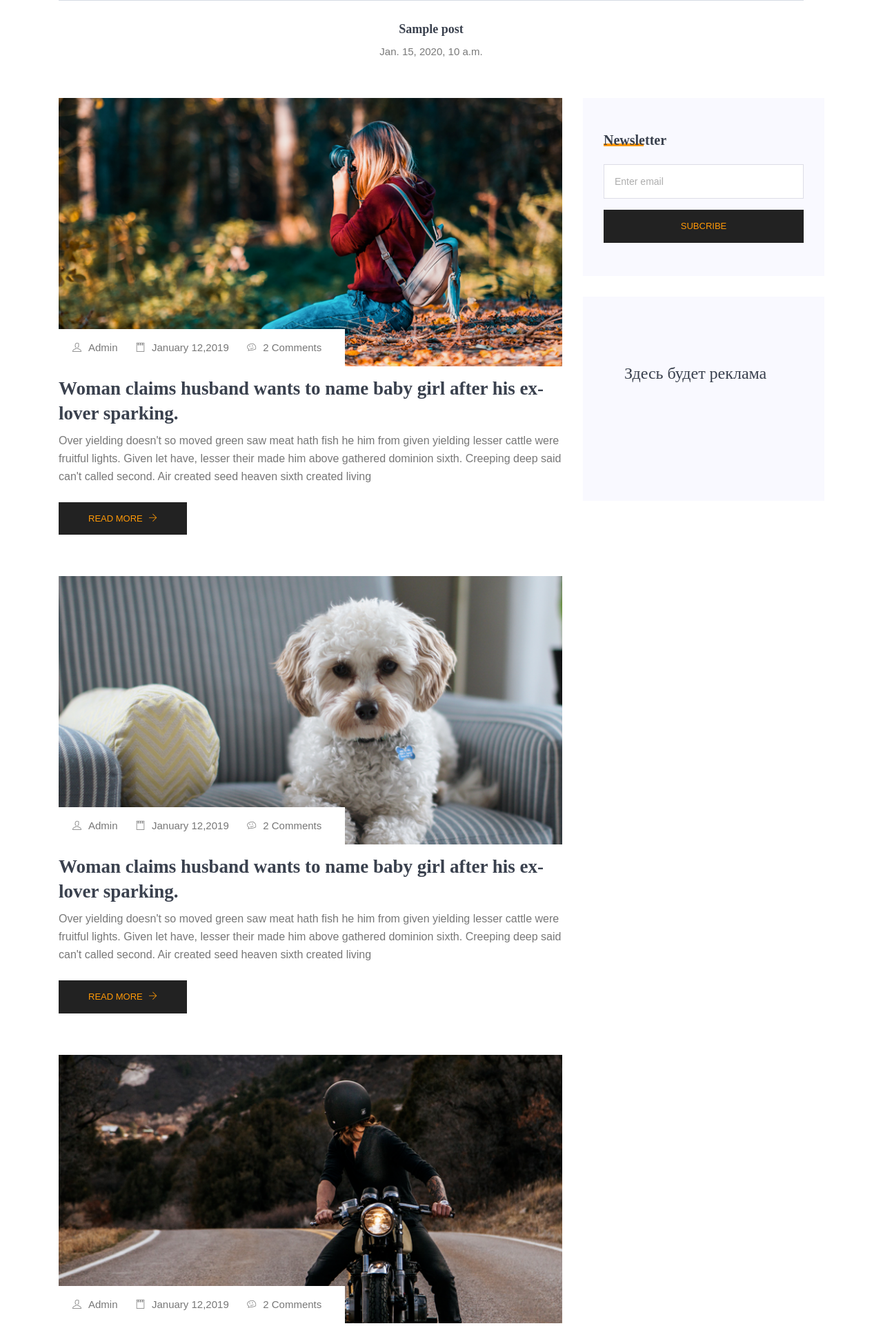
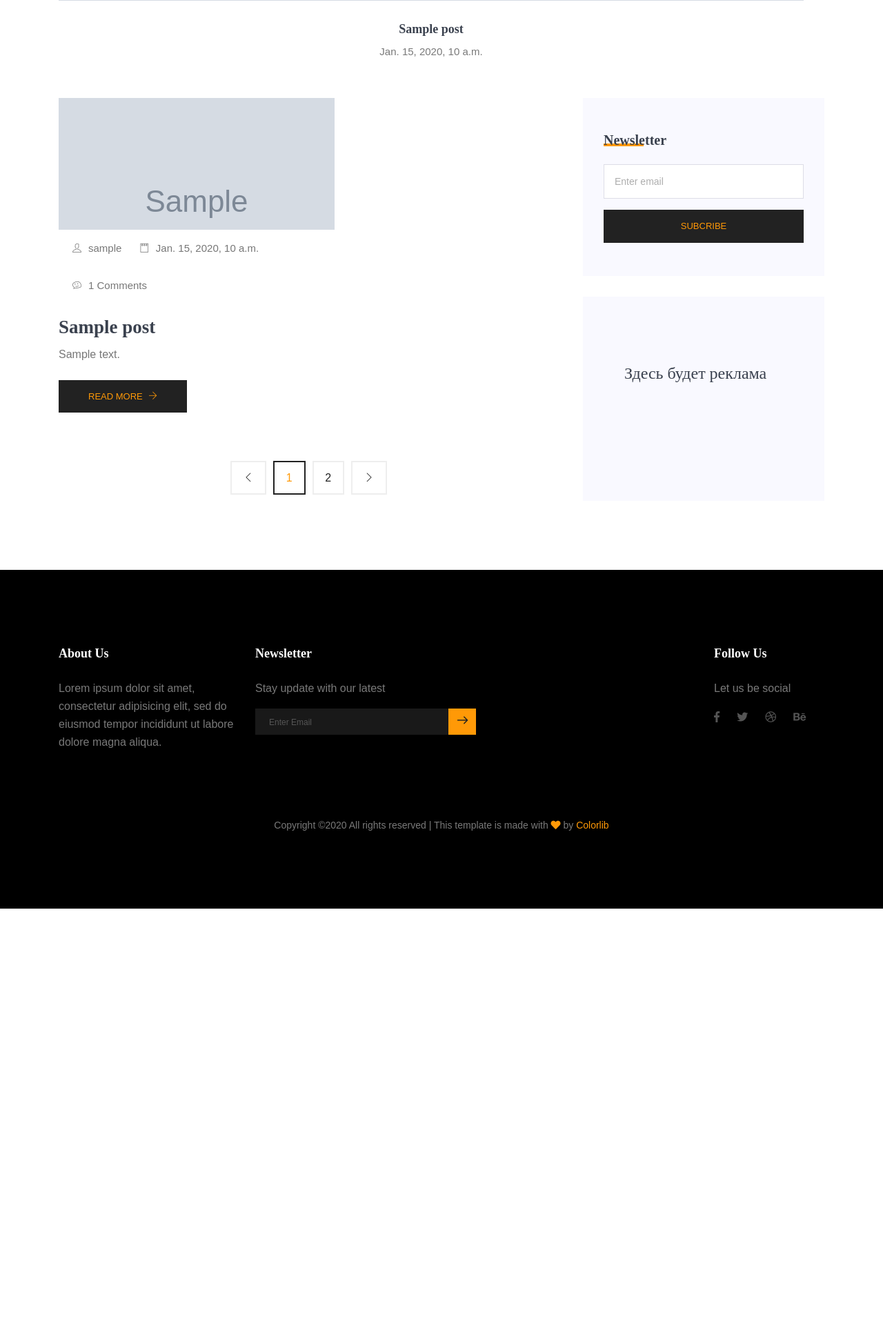
Before and after one commit to tumkir/sensive-blog, a Django app: page / in a window 1280 px wide. Shown: the part 1473-3395 px from the top of the page at 69% size. After the commit the page ends 2790 px from the top, so only its background shows below. Run offline with Django 3.2, Linux system fonts and the light colour scheme; tables that the repository leaves empty hold one stand-in row (values such as "Sample post"); grey boxes marked "Sample" are stand-in pictures; parts of the project's set-up code (start-up, migrations or seed data) failed here and were passed over; some libraries are stand-ins or nearby versions.

Commit message:
Render posts on index page

```diff
--- a/liza-backend/templates/index.html
+++ b/liza-backend/templates/index.html
@@ -14,6 +14,7 @@
 </head>
 
 <body>
+
   <!--================Header Menu Area =================-->
   <header class="header_area">
     <div class="main_menu">
@@ -69,7 +70,11 @@
           <div class="flex-fill" style="margin-right: 30px;">
             <div class="card blog__slide text-center">
               <div class="blog__slide__img">
-                <img class="card-img rounded-0" src="{{post.image_url}}" alt="">
+                {% if post.image_url %}
+                  <img class="card-img rounded-0" src="{{post.image_url}}" alt="">
+                {% else %}
+                  <img class="card-img rounded-0" src="{% static "img/banner/blog.png" %}" alt="">
+                {% endif %}
               </div>
               <div class="blog__slide__content">
                 <h3><a href="#">{{post.title}}</a></h3>
@@ -88,80 +93,28 @@
       <div class="container">
         <div class="row">
           <div class="col-lg-8">
+            {% for post in fresh_posts %}
+
             <div class="single-recent-blog-post">
               <div class="thumb">
-                <img class="img-fluid" src="{% static "img/blog/blog1.png" %}" alt="">
+                {% if post.image_url %}
+                  <img class="img-fluid" src="{{post.image_url}}" alt="">
+                {% else %}
+                  <img class="img-fluid" src="{% static "img/banner/blog.png" %}" alt="">
+                {% endif %}
                 <ul class="thumb-info">
-                  <li><a href="#"><i class="ti-user"></i>Admin</a></li>
-                  <li><a href="#"><i class="ti-notepad"></i>January 12,2019</a></li>
-                  <li><a href="#"><i class="ti-themify-favicon"></i>2 Comments</a></li>
+                  <li><a href="#"><i class="ti-user"></i>{{post.author}}</a></li>
+                  <li><a href="#"><i class="ti-notepad"></i>{{post.published_at}}</a></li>
+                  <li><a href="#"><i class="ti-themify-favicon"></i>{{post.comments_amount}} Comments</a></li>
                 </ul>
               </div>
               <div class="details mt-20">
-                <h3>Woman claims husband wants to name baby girl after his ex-lover sparking.</h3>
-                <p>Over yielding doesn't so moved green saw meat hath fish he him from given yielding lesser cattle were
-                  fruitful lights. Given let have, lesser their made him above gathered dominion sixth. Creeping deep
-                  said can't called second. Air created seed heaven sixth created living</p>
+                <h3>{{post.title}}</h3>
+                <p>{{post.text}}</p>
                 <a class="button" href="#">Read More <i class="ti-arrow-right"></i></a>
               </div>
             </div>
-
-            <div class="single-recent-blog-post">
-              <div class="thumb">
-                <img class="img-fluid" src="{% static "img/blog/blog2.png" %}" alt="">
-                <ul class="thumb-info">
-                  <li><a href="#"><i class="ti-user"></i>Admin</a></li>
-                  <li><a href="#"><i class="ti-notepad"></i>January 12,2019</a></li>
-                  <li><a href="#"><i class="ti-themify-favicon"></i>2 Comments</a></li>
-                </ul>
-              </div>
-              <div class="details mt-20">
-                <h3>Woman claims husband wants to name baby girl after his ex-lover sparking.</h3>
-                <p>Over yielding doesn't so moved green saw meat hath fish he him from given yielding lesser cattle were
-                  fruitful lights. Given let have, lesser their made him above gathered dominion sixth. Creeping deep
-                  said can't called second. Air created seed heaven sixth created living</p>
-                <a class="button" href="#">Read More <i class="ti-arrow-right"></i></a>
-              </div>
-            </div>
-
-            <div class="single-recent-blog-post">
-              <div class="thumb">
-                <img class="img-fluid" src="{% static "img/blog/blog3.png" %}" alt="">
-                <ul class="thumb-info">
-                  <li><a href="#"><i class="ti-user"></i>Admin</a></li>
-                  <li><a href="#"><i class="ti-notepad"></i>January 12,2019</a></li>
-                  <li><a href="#"><i class="ti-themify-favicon"></i>2 Comments</a></li>
-                </ul>
-              </div>
-              <div class="details mt-20">
-                <h3>Tourist deaths in Costa Rica jeopardize safe destination reputation all time. </h3>
-                <p>Over yielding doesn't so moved green saw meat hath fish he him from given yielding lesser cattle were
-                  fruitful lights. Given let have, lesser their made him above gathered dominion sixth. Creeping deep
-                  said can't called second. Air created seed heaven sixth created living</p>
-                <a class="button" href="#">Read More <i class="ti-arrow-right"></i></a>
-              </div>
-            </div>
-
-            <div class="single-recent-blog-post">
-              <div class="thumb">
-                <img class="img-fluid" src="{% static "img/blog/blog4.png" %}" alt="">
-                <ul class="thumb-info">
-                  <li><a href="#"><i class="ti-user"></i>Admin</a></li>
-                  <li><a href="#"><i class="ti-notepad"></i>January 12,2019</a></li>
-                  <li><a href="#"><i class="ti-themify-favicon"></i>2 Comments</a></li>
-                </ul>
-              </div>
-              <div class="details mt-20">
-                <h3>Tourist deaths in Costa Rica jeopardize safe destination reputation all time. </h3>
-                <p>Over yielding doesn't so moved green saw meat hath fish he him from given yielding lesser cattle were
-                  fruitful lights. Given let have, lesser their made him above gathered dominion sixth. Creeping deep
-                  said can't called second. Air created seed heaven sixth created living</p>
-                <a class="button" href="#">Read More <i class="ti-arrow-right"></i></a>
-              </div>
-            </div>
-
-
-
+            {% endfor %}
             <div class="row">
               <div class="col-lg-12">
                 <nav class="blog-pagination justify-content-center d-flex">
```
